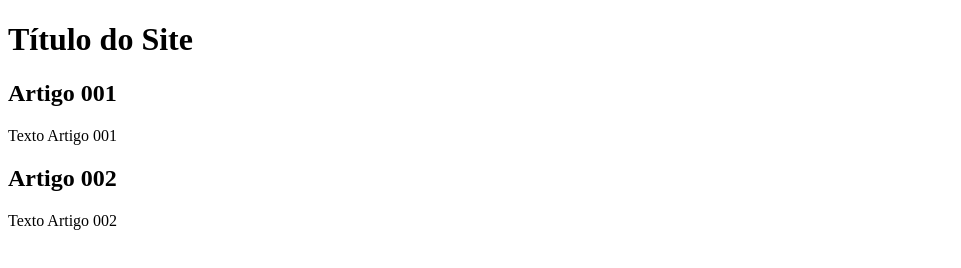
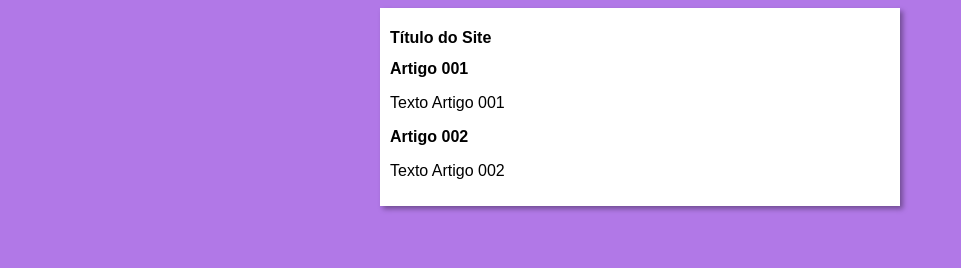
Before and after one commit to felipemike/projeto-site, a plain HTML site: page index.html in a window 1280 px wide. Shown: the whole page, without its empty margins (0-961 px from the left). Drawn offline with Linux system fonts and the light colour scheme.

Commit message:
Iniciei o design

```diff
--- /dev/null
+++ b/estilos/style.css
@@ -0,0 +1,17 @@
+*{
+    font-family: Arial, Helvetica, sans-serif;
+    font-size: 16px;
+
+}
+body {
+    background-color: rgb(177, 120, 231);
+
+
+}
+main {
+    background-color: white;
+    width: 500px;
+    margin: auto;
+    padding: 10px;
+    box-shadow: 3px 3px 5px rgba(0, 0, 0, 0.356);
+}
--- a/index.html
+++ b/index.html
@@ -5,6 +5,7 @@
     <meta http-equiv="X-UA-Compatible" content="IE=edge">
     <meta name="viewport" content="width=device-width, initial-scale=1.0">
     <title>Título Site</title>
+    <link rel="stylesheet" href="estilos/style.css">
 </head>
 <body>
     <main>
```
